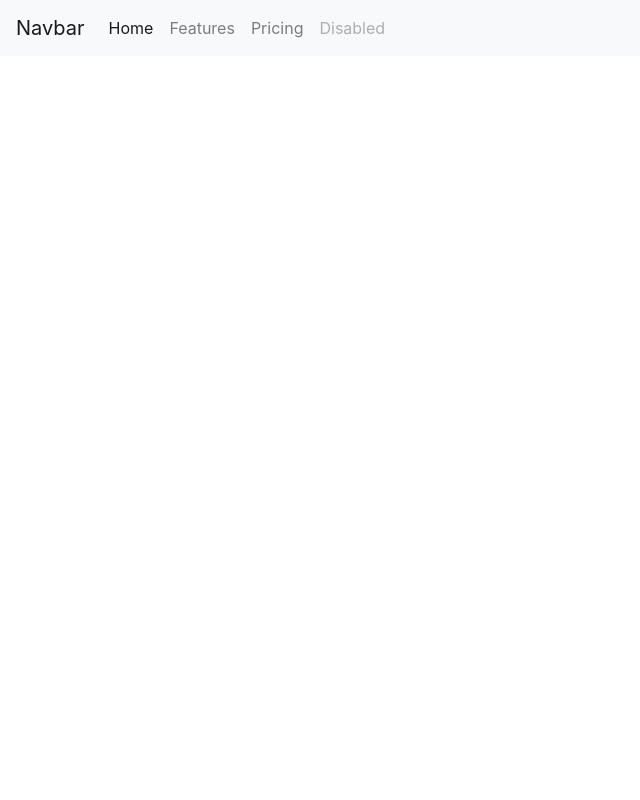
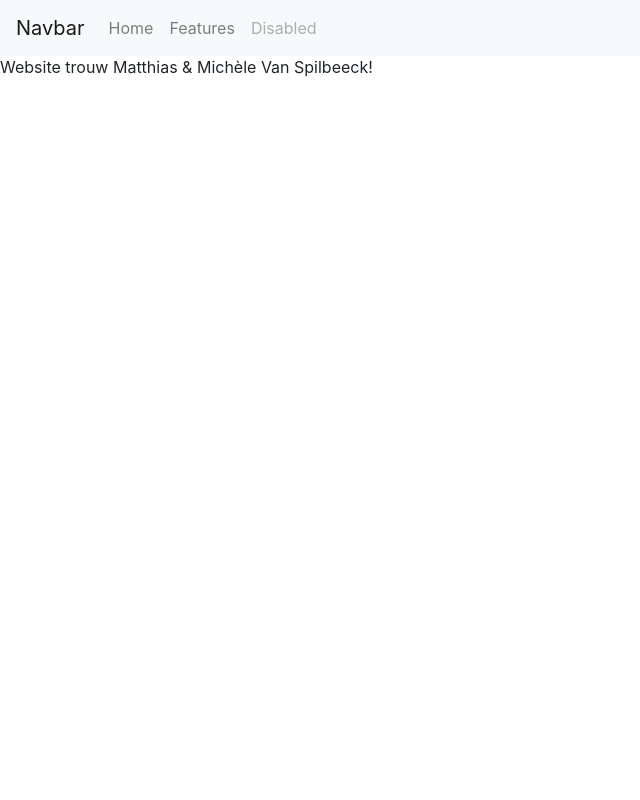
Before and after one commit to WeynsA/TrouwMM, an Angular app in the folder TrouwWebMM/: page / in a window 1280 px wide. Shown: the top 800 px of the page, without its empty margins (0-640 px from the left). Built offline with nearby package versions, Linux system fonts and the light colour scheme.

Commit message:
nav fixed top

```diff
--- a/TrouwWebMM/src/app/app.component.html
+++ b/TrouwWebMM/src/app/app.component.html
@@ -1,64 +1,2 @@
-<nav class="navbar fixed-top navbar-expand-lg navbar-light bg-light">
-  <a class="navbar-brand" href="#">Navbar</a>
-  <button class="navbar-toggler" type="button" data-toggle="collapse" data-target="#navbarNavAltMarkup" aria-controls="navbarNavAltMarkup" aria-expanded="false" aria-label="Toggle navigation">
-    <span class="navbar-toggler-icon"></span>
-  </button>
-  <div class="collapse navbar-collapse" id="navbarNavAltMarkup">
-    <div class="navbar-nav">
-      <a class="nav-item nav-link active" href="#">Home <span class="sr-only">(current)</span></a>
-      <a class="nav-item nav-link" href="#">Features</a>
-      <a class="nav-item nav-link" href="#">Pricing</a>
-      <a class="nav-item nav-link disabled" href="#">Disabled</a>
-    </div>
-  </div>
-</nav>
-<div>
-  sdf
-  <br><br>
-  <br>
-  <br>
-  <br>
-  <br>
-  <br>
-  <br>
-  <br>
-  <br>
-  <br>
-  <br>
-  <br>
-  <br>
-  <br>
-  <br>
-  <br>
-  <br>
-  <br>
-  <br>
-  <br>
-  <br>
-  <br>
-  <br>
-  <br>
-  <br>
-  <br>
-  <br>
-  <br>
-  <br>
-  <br>
-  <br>
-  <br>
-  <br>
-
-  <br>
-  <br>
-  <br>
-  <br>
-  <br>
-  <br>
-  <br>
-  <br>
-  <br>
-  <br>
-  <br>
-  <br>
-  sdf
-</div>
+<app-nav></app-nav>
+<router-outlet></router-outlet>
--- a/TrouwWebMM/src/app/app.module.ts
+++ b/TrouwWebMM/src/app/app.module.ts
@@ -2,13 +2,32 @@ import { BrowserModule } from '@angular/platform-browser';
 import { NgModule } from '@angular/core';
 
 import { AppComponent } from './app.component';
+import { NavComponent } from './nav/nav.component';
+import { HomeComponent } from './home/home.component';
+import { RegisterComponent } from './register/register.component';
+
+import { RouterModule, Routes } from '@angular/router';
+
+const appRoutes: Routes = [
+  { path: 'home', component: HomeComponent },
+  { path: 'register', component: RegisterComponent },
+  { path: '**', component: HomeComponent }
+];
+
 
 @NgModule({
   declarations: [
-    AppComponent
+    AppComponent,
+    NavComponent,
+    HomeComponent,
+    RegisterComponent
   ],
   imports: [
-    BrowserModule
+    BrowserModule,
+    RouterModule.forRoot(
+      appRoutes,
+      { useHash: true }
+    )
   ],
   providers: [],
   bootstrap: [AppComponent]
--- /dev/null
+++ b/TrouwWebMM/src/app/home/home.component.html
@@ -0,0 +1,3 @@
+<body>
+  <p>Website trouw Matthias & Michèle Van Spilbeeck!</p>
+</body>
--- /dev/null
+++ b/TrouwWebMM/src/app/home/home.component.ts
@@ -0,0 +1,15 @@
+import { Component, OnInit } from '@angular/core';
+
+@Component({
+  selector: 'app-home',
+  templateUrl: './home.component.html',
+  styleUrls: ['./home.component.css']
+})
+export class HomeComponent implements OnInit {
+
+  constructor() { }
+
+  ngOnInit() {
+  }
+
+}
--- /dev/null
+++ b/TrouwWebMM/src/app/nav/nav.component.css
@@ -0,0 +1,3 @@
+body {
+    margin-bottom: 55px;
+}
--- /dev/null
+++ b/TrouwWebMM/src/app/nav/nav.component.html
@@ -0,0 +1,15 @@
+<body>
+  <nav class="navbar fixed-top navbar-expand-lg navbar-light bg-light">
+    <a class="navbar-brand" href="#">Navbar</a>
+    <button class="navbar-toggler" type="button" data-toggle="collapse" data-target="#navbarNavAltMarkup" aria-controls="navbarNavAltMarkup" aria-expanded="false" aria-label="Toggle navigation">
+      <span class="navbar-toggler-icon"></span>
+    </button>
+    <div class="collapse navbar-collapse" id="navbarNavAltMarkup">
+      <div class="navbar-nav">
+        <a class="nav-item nav-link" href="#/home">Home <span class="sr-only">(current)</span></a>
+        <a class="nav-item nav-link" href="#/register">Features</a>
+        <a class="nav-item nav-link disabled" href="#">Disabled</a>
+      </div>
+    </div>
+  </nav>
+</body>
--- /dev/null
+++ b/TrouwWebMM/src/app/nav/nav.component.ts
@@ -0,0 +1,15 @@
+import { Component, OnInit } from '@angular/core';
+
+@Component({
+  selector: 'app-nav',
+  templateUrl: './nav.component.html',
+  styleUrls: ['./nav.component.css']
+})
+export class NavComponent implements OnInit {
+
+  constructor() { }
+
+  ngOnInit() {
+  }
+
+}
--- /dev/null
+++ b/TrouwWebMM/src/app/register/register.component.html
@@ -0,0 +1,3 @@
+<p>
+  register works!
+</p>
--- /dev/null
+++ b/TrouwWebMM/src/app/register/register.component.ts
@@ -0,0 +1,15 @@
+import { Component, OnInit } from '@angular/core';
+
+@Component({
+  selector: 'app-register',
+  templateUrl: './register.component.html',
+  styleUrls: ['./register.component.css']
+})
+export class RegisterComponent implements OnInit {
+
+  constructor() { }
+
+  ngOnInit() {
+  }
+
+}
```
Also changed, not shown: TrouwWebMM/src/app/home/home.component.css (added), TrouwWebMM/src/app/register/register.component.css (added).
